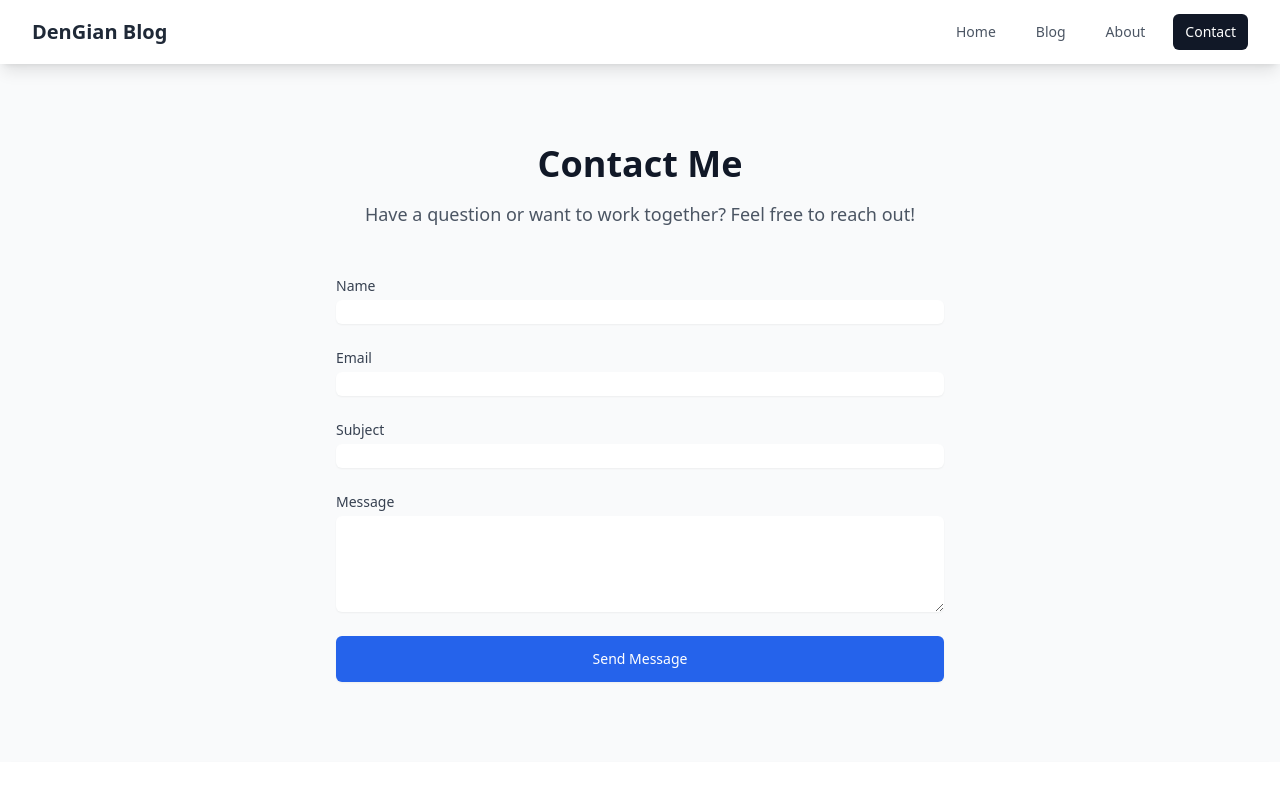
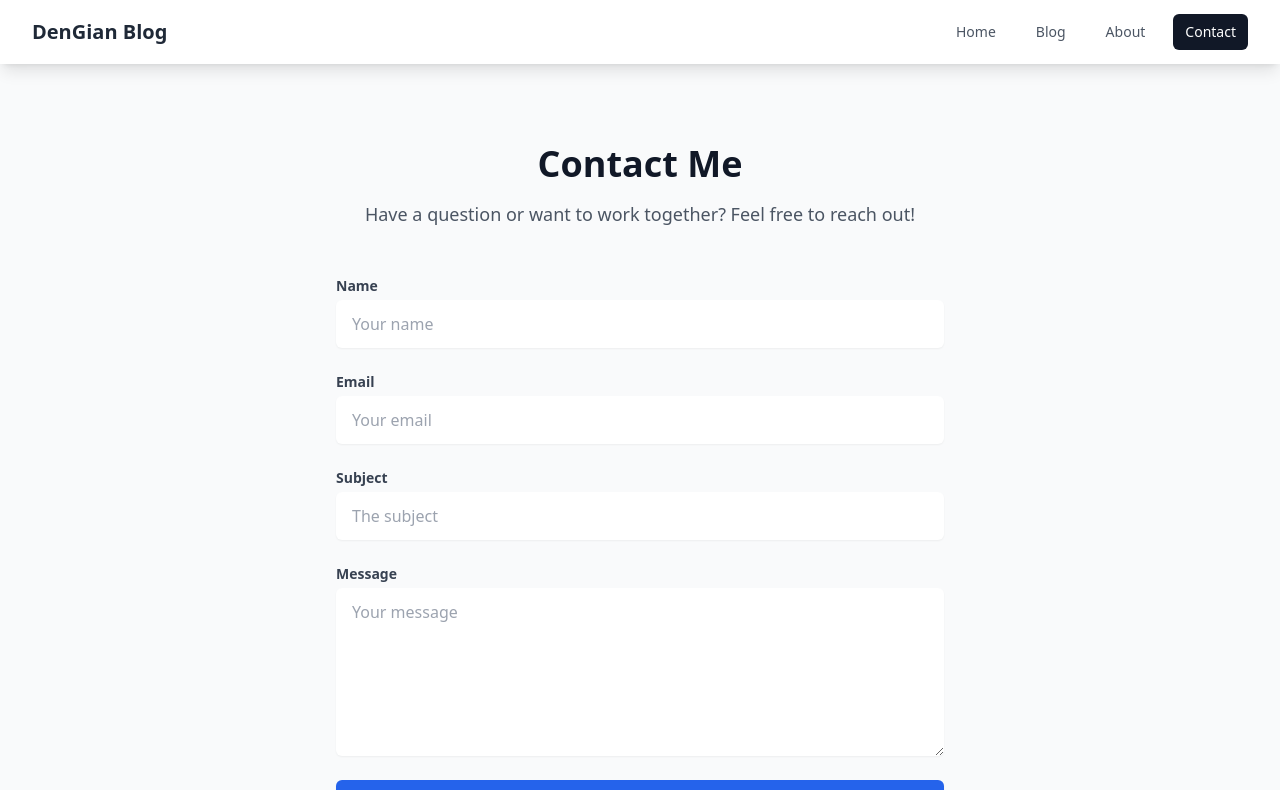
Before and after one commit to DenGian/blog, a Next.js app: page /contact in a window 1280 px wide. Shown: the top 790 px of the page. Built offline with nearby package versions, Linux system fonts and the light colour scheme.

Commit message:
Made contact page

```diff
--- a/src/pages/contact/index.tsx
+++ b/src/pages/contact/index.tsx
@@ -9,6 +9,10 @@ export default function ContactPage() {
         message: ''
     });
     const [status, setStatus] = useState<'idle' | 'sending' | 'success' | 'error'>('idle');
+
+    const inputClassName = "mt-1 block w-full px-4 py-3 rounded-md border-gray-300 shadow-sm focus:border-blue-500 focus:ring-blue-500 text-base";
+
+    const textareaClassName = "mt-1 block w-full px-4 py-3 rounded-md border-gray-300 shadow-sm focus:border-blue-500 focus:ring-blue-500 text-base min-h-[160px] resize-y";
 
     const handleSubmit = async (e: FormEvent<HTMLFormElement>) => {
         e.preventDefault();
@@ -51,7 +55,7 @@ export default function ContactPage() {
             <form onSubmit={handleSubmit} className="space-y-6">
                 {/* Name Input */}
                 <div>
-                    <label htmlFor="name" className="block text-sm font-medium text-gray-700">
+                    <label htmlFor="name" className="block text-sm font-semibold text-gray-700">
                         Name
                     </label>
                     <input
@@ -61,13 +65,14 @@ export default function ContactPage() {
                         required
                         value={formData.name}
                         onChange={(e) => setFormData(prev => ({ ...prev, name: e.target.value }))}
-                        className="mt-1 block w-full rounded-md border-gray-300 shadow-sm focus:border-blue-500 focus:ring-blue-500"
+                        className={inputClassName}
+                        placeholder="Your name"
                     />
                 </div>
 
                 {/* Email Input */}
                 <div>
-                    <label htmlFor="email" className="block text-sm font-medium text-gray-700">
+                    <label htmlFor="email" className="block text-sm font-semibold text-gray-700">
                         Email
                     </label>
                     <input
@@ -77,13 +82,14 @@ export default function ContactPage() {
                         required
                         value={formData.email}
                         onChange={(e) => setFormData(prev => ({ ...prev, email: e.target.value }))}
-                        className="mt-1 block w-full rounded-md border-gray-300 shadow-sm focus:border-blue-500 focus:ring-blue-500"
+                        className={inputClassName}
+                        placeholder="Your email"
                     />
                 </div>
 
                 {/* Subject Input */}
                 <div>
-                    <label htmlFor="subject" className="block text-sm font-medium text-gray-700">
+                    <label htmlFor="subject" className="block text-sm font-semibold text-gray-700">
                         Subject
                     </label>
                     <input
@@ -93,23 +99,25 @@ export default function ContactPage() {
                         required
                         value={formData.subject}
                         onChange={(e) => setFormData(prev => ({ ...prev, subject: e.target.value }))}
-                        className="mt-1 block w-full rounded-md border-gray-300 shadow-sm focus:border-blue-500 focus:ring-blue-500"
+                        className={inputClassName}
+                        placeholder="The subject"
                     />
                 </div>
 
                 {/* Message Input */}
                 <div>
-                    <label htmlFor="message" className="block text-sm font-medium text-gray-700">
+                    <label htmlFor="message" className="block text-sm font-semibold text-gray-700">
                         Message
                     </label>
                     <textarea
                         id="message"
                         name="message"
-                        rows={4}
+                        rows={6}
                         required
                         value={formData.message}
                         onChange={(e) => setFormData(prev => ({ ...prev, message: e.target.value }))}
-                        className="mt-1 block w-full rounded-md border-gray-300 shadow-sm focus:border-blue-500 focus:ring-blue-500"
+                        className={textareaClassName}
+                        placeholder="Your message"
                     />
                 </div>
 
```
